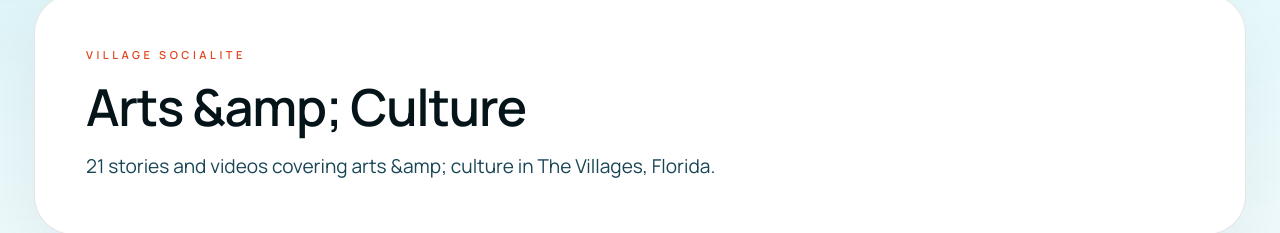
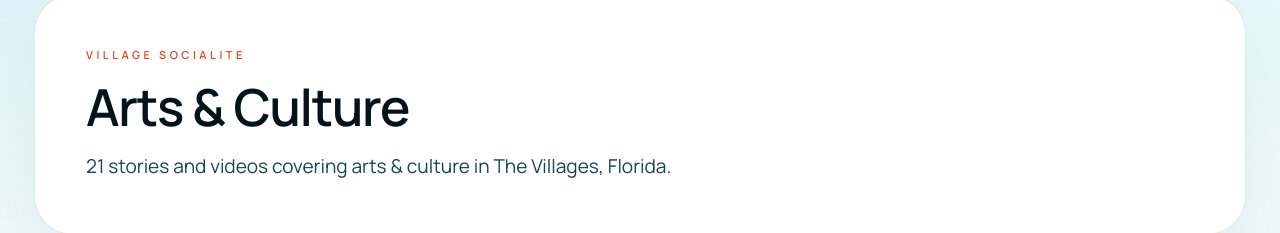
Before and after one commit to Lordshrrred/villagesocialite, a Next.js app: page /category/arts-culture-the-villages in a window 1280 px wide. Shown: the part 194-427 px from the top of the page. Built offline with nearby package versions, Linux system fonts and the light colour scheme.

Commit message:
Fix &amp; entities rendering as literal text sitewide
Wrap category.name and tag.name in decodeHtmlEntities() everywhere
they are rendered — category page, categories index, and tag page.

Co-Authored-By: Claude Sonnet 4.6 <noreply@anthropic.com>

```diff
--- a/app/categories/page.tsx
+++ b/app/categories/page.tsx
@@ -1,6 +1,6 @@
 import type { Metadata } from "next";
 import { CategoryCard } from "@/components/category-card";
-import { stripHtml } from "@/lib/content-format";
+import { decodeHtmlEntities, stripHtml } from "@/lib/content-format";
 import { getAllCategories } from "@/lib/wordpress";
 
 export const metadata: Metadata = {
@@ -35,15 +35,18 @@ const categoryImages: Record<string, string> = {
 export default function CategoriesPage() {
   const categories = getAllCategories()
     .sort((a, b) => b.count - a.count)
-    .map((category) => ({
-      name: category.name,
-      description:
-        stripHtml(category.description) ||
-        `Browse ${category.count} archived Village Socialite stories in ${category.name}.`,
-      href: `/category/${category.slug}`,
-      countLabel: `${category.count} stories`,
-      image: categoryImages[category.slug] ?? undefined,
-    }));
+    .map((category) => {
+      const name = decodeHtmlEntities(category.name);
+      return {
+        name,
+        description:
+          stripHtml(category.description) ||
+          `Browse ${category.count} archived Village Socialite stories in ${name}.`,
+        href: `/category/${category.slug}`,
+        countLabel: `${category.count} stories`,
+        image: categoryImages[category.slug] ?? undefined,
+      };
+    });
 
   return (
     <div className="mx-auto flex w-full max-w-7xl flex-col gap-10 px-5 py-10 sm:px-8 sm:py-14">
--- a/app/category/[slug]/page.tsx
+++ b/app/category/[slug]/page.tsx
@@ -3,6 +3,7 @@ import { notFound } from "next/navigation";
 import { ImportedStoryCard } from "@/components/imported-story-card";
 import { SectionHeading } from "@/components/section-heading";
 import { getCategoryBySlug, getItemsForCategory } from "@/lib/wordpress";
+import { decodeHtmlEntities } from "@/lib/content-format";
 
 type PageProps = {
   params: Promise<{
@@ -15,9 +16,10 @@ export async function generateMetadata({ params }: PageProps): Promise<Metadata>
   const category = getCategoryBySlug(slug);
   if (!category) return {};
 
+  const name = decodeHtmlEntities(category.name);
   return {
-    title: category.name,
-    description: `${category.name} stories and videos from the Village Socialite archive.`,
+    title: name,
+    description: `${name} stories and videos from the Village Socialite archive.`,
   };
 }
 
@@ -32,14 +34,15 @@ export default async function CategoryPage({ params }: PageProps) {
   if (!category) notFound();
 
   const posts = getItemsForCategory(category.id);
+  const name = decodeHtmlEntities(category.name);
 
   return (
     <div className="mx-auto flex w-full max-w-7xl flex-col gap-10 px-5 py-10 sm:px-8 sm:py-14">
       <section className="rounded-[2.3rem] border border-[var(--color-line)] bg-white p-8 shadow-[0_24px_60px_rgba(18,27,33,0.05)] sm:p-12">
         <SectionHeading
           eyebrow="Village Socialite"
-          title={category.name}
-          description={`${category.count} stories and videos covering ${category.name.toLowerCase()} in The Villages, Florida.`}
+          title={name}
+          description={`${category.count} stories and videos covering ${name.toLowerCase()} in The Villages, Florida.`}
         />
       </section>
 
--- a/app/tag/[slug]/page.tsx
+++ b/app/tag/[slug]/page.tsx
@@ -3,6 +3,7 @@ import { notFound } from "next/navigation";
 import { ImportedStoryCard } from "@/components/imported-story-card";
 import { SectionHeading } from "@/components/section-heading";
 import { getItemsForTag, getTagBySlug } from "@/lib/wordpress";
+import { decodeHtmlEntities } from "@/lib/content-format";
 
 type PageProps = {
   params: Promise<{
@@ -15,9 +16,10 @@ export async function generateMetadata({ params }: PageProps): Promise<Metadata>
   const tag = getTagBySlug(slug);
   if (!tag) return {};
 
+  const tagName = decodeHtmlEntities(tag.name);
   return {
-    title: tag.name,
-    description: `Tagged Village Socialite archive stories for ${tag.name}.`,
+    title: tagName,
+    description: `Tagged Village Socialite archive stories for ${tagName}.`,
   };
 }
 
@@ -27,13 +29,14 @@ export default async function TagPage({ params }: PageProps) {
   if (!tag) notFound();
 
   const posts = getItemsForTag(tag.id);
+  const tagName = decodeHtmlEntities(tag.name);
 
   return (
     <div className="mx-auto flex w-full max-w-7xl flex-col gap-10 px-5 py-10 sm:px-8 sm:py-14">
       <section className="rounded-[2.3rem] border border-[var(--color-line)] bg-white p-8 shadow-[0_24px_60px_rgba(18,27,33,0.05)] sm:p-12">
         <SectionHeading
           eyebrow="Tag archive"
-          title={tag.name}
+          title={tagName}
           description={`Preserved tagged content from the original Village Socialite library, now living inside the rebuilt experience.`}
         />
       </section>
```
